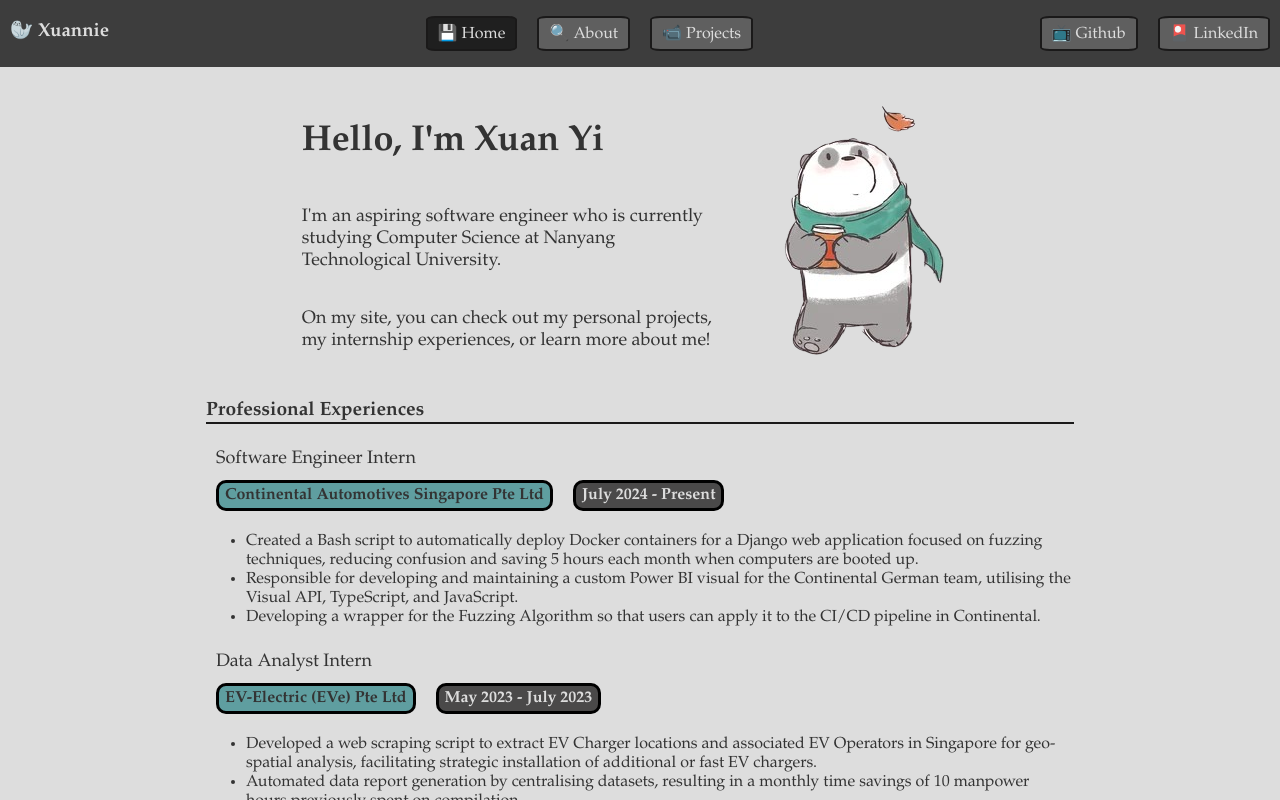
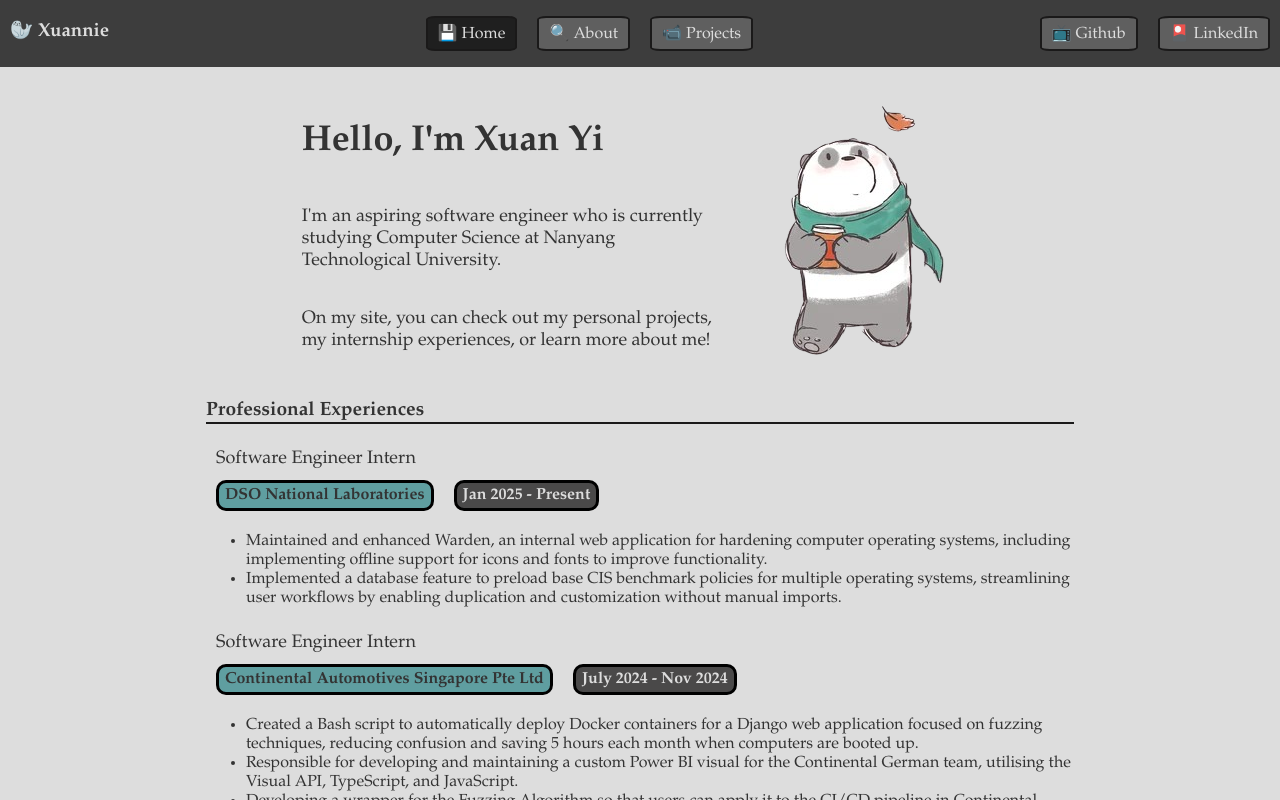
Before and after one commit to Xuanniee/Personal-Website, an Angular app: page / in a window 1280 px wide. Shown: the top 800 px of the page. Built offline with nearby package versions, Linux system fonts and the light colour scheme; no server answers.

Commit message:
Add DSO Experience & New Resume for 2025 with DSO

```diff
--- a/src/app/pages/homepage/homepage.component.html
+++ b/src/app/pages/homepage/homepage.component.html
@@ -21,8 +21,25 @@
                 <div class="experience-div">
                     <h4>Software Engineer Intern</h4>
                     <div class="experience-header-div">
+                        <span class="experience-company">DSO National Laboratories</span>
+                        <span class="experience-date">Jan 2025 - Present</span>
+                    </div>
+                    <div class="experience-body-div">
+                        <ul>
+                            <li>
+                                Maintained and enhanced Warden, an internal web application for hardening computer operating systems, including implementing offline support for icons and fonts to improve functionality.
+                            </li>
+                            <li>
+                                Implemented a database feature to preload base CIS benchmark policies for multiple operating systems, streamlining user workflows by enabling duplication and customization without manual imports.
+                            </li>
+                        </ul>
+                    </div>
+                </div>
+                <div class="experience-div">
+                    <h4>Software Engineer Intern</h4>
+                    <div class="experience-header-div">
                         <span class="experience-company">Continental Automotives Singapore Pte Ltd</span>
-                        <span class="experience-date">July 2024 - Present</span>
+                        <span class="experience-date">July 2024 - Nov 2024</span>
                     </div>
                     <div class="experience-body-div">
                         <ul>
```
Also changed, not shown: 1 other file (tests, documents, lock files or other folders).
